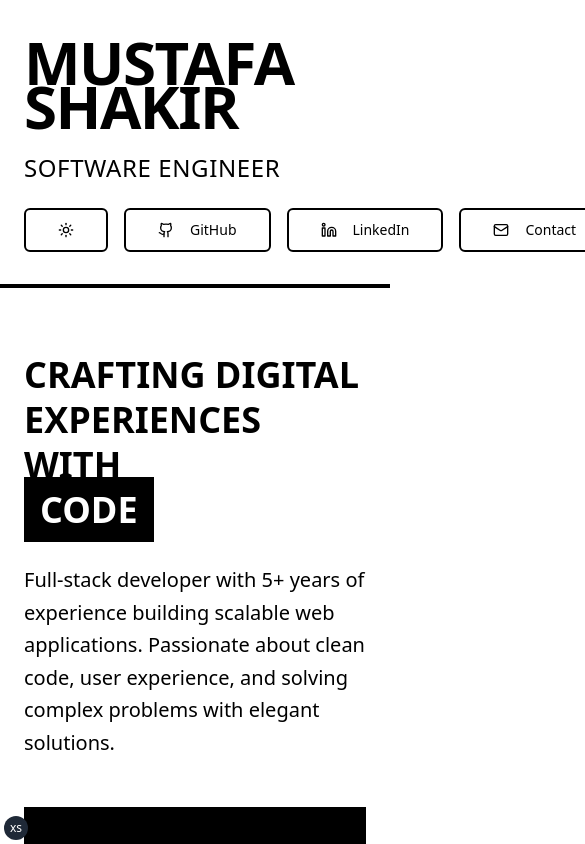
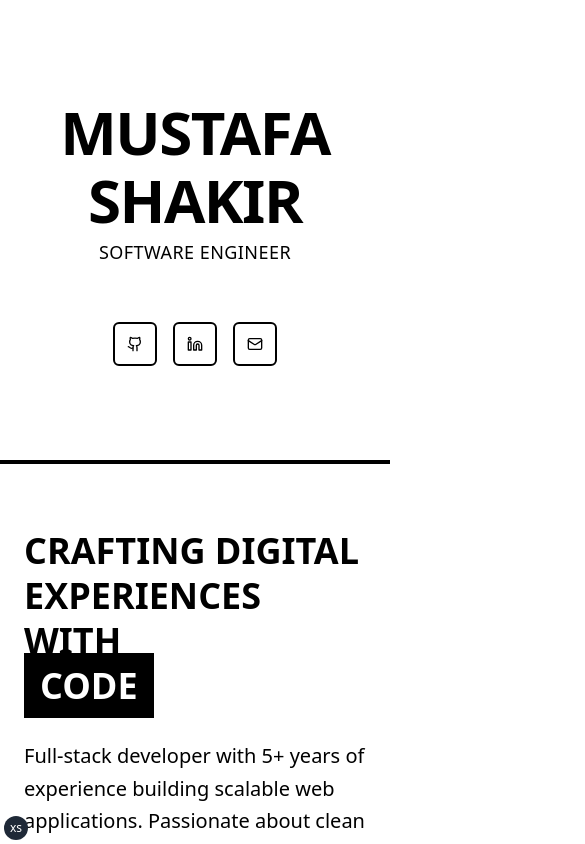
Before and after one commit to RtiM0/portfolio, a Next.js app: page / in a window 390 px wide. Shown: the top 844 px of the page, 585 px wide, since content can reach past the window. Built offline with nearby package versions, Linux system fonts and the light colour scheme.

Commit message:
responsive upgrade

```diff
--- a/app/page.tsx
+++ b/app/page.tsx
@@ -8,39 +8,38 @@ export default function Home() {
   return (
     <div className="min-h-screen bg-white dark:bg-black text-black dark:text-white transition-colors">
       {/* Header */}
-      <header className="border-b-4 border-black dark:border-white py-8">
+      <header className="border-b-4 border-black dark:border-white py-8 max-sm:h-[55vh] max-sm:flex max-sm:items-center">
         <div className="container mx-auto px-6">
-          <div className="flex flex-col md:flex-row md:items-center md:justify-between">
-            <div>
-              <h1 className="text-6xl md:text-8xl font-bold tracking-tight font-serif">MUSTAFA</h1>
-              <h1 className="text-6xl md:text-8xl font-bold tracking-tight font-serif -mt-4">SHAKIR</h1>
-              <p className="text-2xl md:text-3xl font-light mt-4 tracking-wide">SOFTWARE ENGINEER</p>
+          <div className="flex flex-col md:flex-row md:items-center md:justify-between max-sm:h-full max-sm:justify-center">
+            <div className="max-sm:text-center max-sm:mb-8">
+              <h1 className="text-6xl md:text-8xl font-bold tracking-tight font-serif max-sm:text-6xl max-sm:leading-tight">MUSTAFA</h1>
+              <h1 className="text-6xl md:text-8xl font-bold tracking-tight font-serif -mt-4 max-sm:text-6xl max-sm:mt-0">SHAKIR</h1>
+              <p className="text-2xl md:text-3xl font-light mt-4 tracking-wide max-sm:text-lg max-sm:mt-2">SOFTWARE ENGINEER</p>
             </div>
-            <div className="flex gap-4 mt-6 md:mt-0">
-              <ThemeToggle />
+            <div className="flex gap-4 mt-6 md:mt-0 max-sm:justify-center">
               <Button
                 variant="outline"
                 size="lg"
-                className="border-2 border-black dark:border-white hover:bg-black hover:text-white dark:hover:bg-white dark:hover:text-black bg-transparent"
+                className="border-2 border-black dark:border-white hover:bg-black hover:text-white dark:hover:bg-white dark:hover:text-black bg-transparent max-sm:px-3"
               >
-                <Github className="w-5 h-5 mr-2" />
-                GitHub
+                <Github className="w-5 h-5 max-sm:mr-0 mr-2" />
+                <span className="max-sm:hidden">GitHub</span>
               </Button>
               <Button
                 variant="outline"
                 size="lg"
-                className="border-2 border-black dark:border-white hover:bg-black hover:text-white dark:hover:bg-white dark:hover:text-black bg-transparent"
+                className="border-2 border-black dark:border-white hover:bg-black hover:text-white dark:hover:bg-white dark:hover:text-black bg-transparent max-sm:px-3"
               >
-                <Linkedin className="w-5 h-5 mr-2" />
-                LinkedIn
+                <Linkedin className="w-5 h-5 max-sm:mr-0 mr-2" />
+                <span className="max-sm:hidden">LinkedIn</span>
               </Button>
               <Button
                 variant="outline"
                 size="lg"
-                className="border-2 border-black dark:border-white hover:bg-black hover:text-white dark:hover:bg-white dark:hover:text-black bg-transparent"
+                className="border-2 border-black dark:border-white hover:bg-black hover:text-white dark:hover:bg-white dark:hover:text-black bg-transparent max-sm:px-3"
               >
-                <Mail className="w-5 h-5 mr-2" />
-                Contact
+                <Mail className="w-5 h-5 max-sm:mr-0 mr-2" />
+                <span className="max-sm:hidden">Contact</span>
               </Button>
             </div>
           </div>
```
